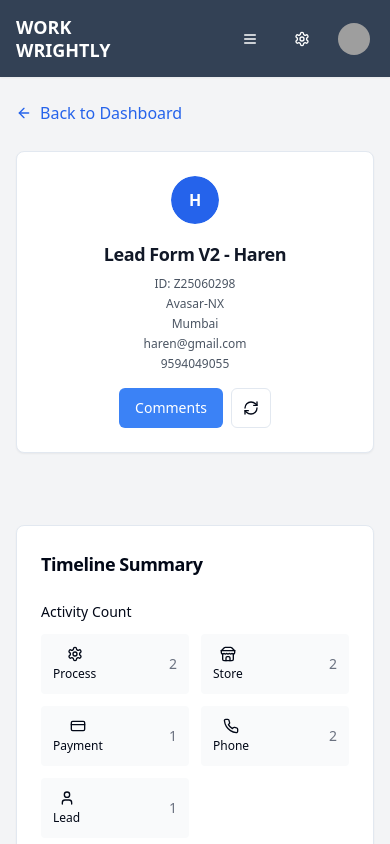
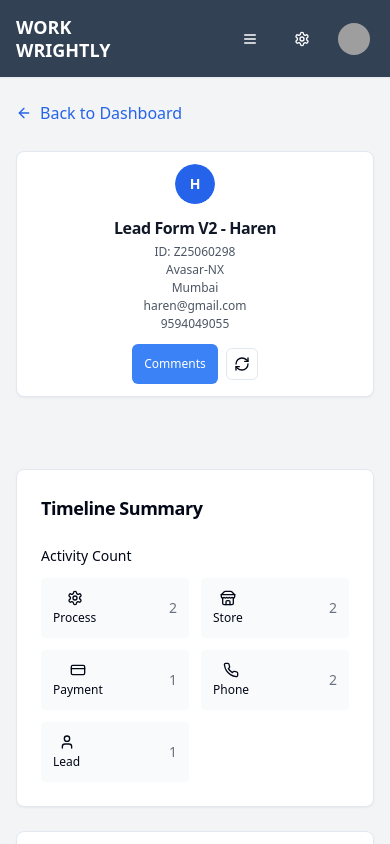
Before and after one commit to krishnan-naranapatty/Work-Wrightly-New-UX, a React (Vite) app: page /lead/1 in a window 390 px wide. Built offline with nearby package versions, Linux system fonts and the light colour scheme; grey boxes are pictures that could not be loaded.

Commit message:
Refactor: Compact lead header on mobile
Make the lead header more compact in mobile view.

```diff
--- a/src/components/LeadHeader.tsx
+++ b/src/components/LeadHeader.tsx
@@ -29,19 +29,19 @@ interface LeadHeaderProps {
 const LeadHeader = ({ lead }: LeadHeaderProps) => {
   return (
     <Card className="mb-6">
-      <CardHeader>
-        <div className="flex flex-col lg:flex-row lg:items-center lg:justify-between space-y-4 lg:space-y-0">
-          <div className="flex flex-col sm:flex-row sm:items-center space-y-4 sm:space-y-0 sm:space-x-4">
-            <Avatar className="h-12 w-12 sm:h-16 sm:w-16 bg-blue-100 mx-auto sm:mx-0">
-              <AvatarFallback className="bg-blue-600 text-white font-semibold text-base sm:text-lg">
+      <CardHeader className="p-3 sm:p-6">
+        <div className="flex flex-col lg:flex-row lg:items-center lg:justify-between space-y-3 sm:space-y-4 lg:space-y-0">
+          <div className="flex flex-col sm:flex-row sm:items-center space-y-3 sm:space-y-0 sm:space-x-4">
+            <Avatar className="h-10 w-10 sm:h-12 sm:w-12 lg:h-16 lg:w-16 bg-blue-100 mx-auto sm:mx-0">
+              <AvatarFallback className="bg-blue-600 text-white font-semibold text-sm sm:text-base lg:text-lg">
                 {lead.name.split(' ').map(n => n[0]).join('').toUpperCase()}
               </AvatarFallback>
             </Avatar>
             <div className="text-center sm:text-left">
-              <CardTitle className="text-lg sm:text-xl lg:text-2xl font-bold text-gray-900">
+              <CardTitle className="text-base sm:text-lg lg:text-xl xl:text-2xl font-bold text-gray-900">
                 Lead Form V2 - {lead.name}
               </CardTitle>
-              <div className="flex flex-col sm:flex-row sm:items-center sm:space-x-4 mt-2 text-xs sm:text-sm text-gray-600 space-y-1 sm:space-y-0">
+              <div className="flex flex-col sm:flex-row sm:items-center sm:space-x-4 mt-1 sm:mt-2 text-xs text-gray-600 space-y-0.5 sm:space-y-0">
                 <span>ID: {lead.id}</span>
                 <span className="hidden sm:inline">•</span>
                 <span>{lead.company}</span>
@@ -55,11 +55,11 @@ const LeadHeader = ({ lead }: LeadHeaderProps) => {
             </div>
           </div>
           <div className="flex items-center justify-center lg:justify-end space-x-2">
-            <Button className="bg-blue-500 hover:bg-blue-600 text-white text-sm">
+            <Button className="bg-blue-500 hover:bg-blue-600 text-white text-xs sm:text-sm px-3 sm:px-4 py-1.5 sm:py-2">
               Comments
             </Button>
-            <Button variant="outline" size="icon">
-              <RefreshCw className="h-4 w-4" />
+            <Button variant="outline" size="icon" className="h-8 w-8 sm:h-10 sm:w-10">
+              <RefreshCw className="h-3 w-3 sm:h-4 sm:w-4" />
             </Button>
           </div>
         </div>
```
